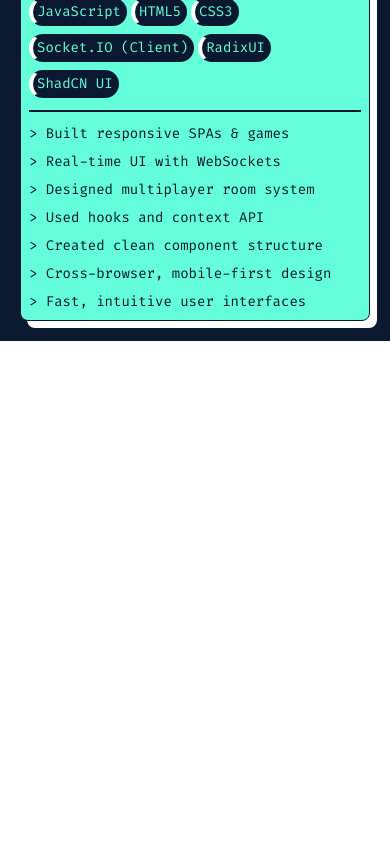
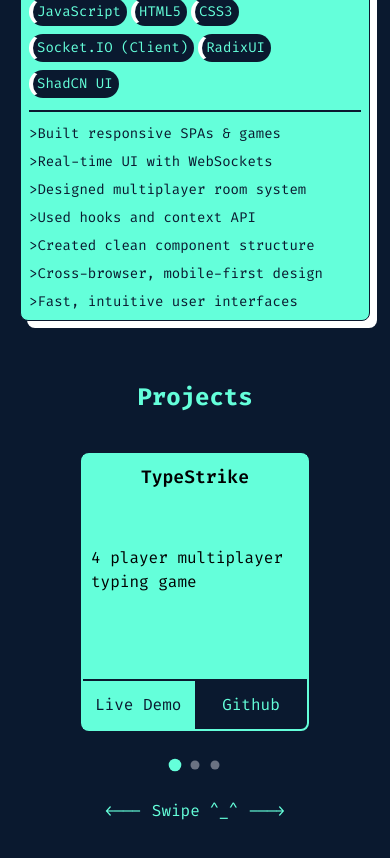
Before and after one commit to KrishnaGavali/krishna, a React (Vite) app: page / in a window 390 px wide. Shown: the part 1420-2278 px from the top of the page. Before the commit the page ends 1761 px from the top, so only its background shows below. Built offline with nearby package versions, Linux system fonts and the light colour scheme.

Commit message:
project section completed

```diff
--- a/src/Components/Home/Navbar.jsx
+++ b/src/Components/Home/Navbar.jsx
@@ -20,8 +20,6 @@ const Navbar = () => {
     } else {
       setScrolledStyle("");
     }
-
-    console.log(latest);
   });
 
   const navItems = [
--- /dev/null
+++ b/src/Components/Home/ProjectsLg.jsx
@@ -0,0 +1,207 @@
+import React, { useRef, useState } from "react";
+import "../../font.css";
+import { AnimatePresence, motion } from "motion/react";
+
+const ProjectCard = ({ index, title, desc, points, github, livelink }) => {
+  return (
+    <motion.div
+      className="border-2 border-[#64ffda] rounded-lg hover:rounded-sm"
+      initial={{
+        scale: 0.5,
+      }}
+      whileHover={{
+        boxShadow: "7px 7px 0px 0px white",
+        scale: 1.1,
+        transition: {
+          delay: 0,
+          duration: 0.3,
+        },
+      }}
+      animate={{
+        scale: 1,
+        transition: {
+          delay: 0.2 * index,
+          duration: 0.3,
+        },
+      }}
+      viewport={{ once: true }}
+    >
+      <div className="flex flex-col bg-[#64ffda] h-56 w-56 p-2 items-center justify-between hover:bg-[#25fac8]">
+        <p className="text-center text-lg font-semibold">{title}</p>
+        <p className="h-[60%]">{desc}</p>
+      </div>
+      <div className="w-full flex justify-between items-center border-t-2 border-[#0a192f] ">
+        <motion.a
+          href={livelink}
+          className="w-1/2 p-3 bg-[#64ffda] text-[#0a192f]"
+          whileHover={{
+            backgroundColor: "#0a192f",
+            color: "#64ffda",
+            borderTopColor: "#64ffda",
+            borderRight: "2px solid #64ffda",
+          }}
+        >
+          <p className="">Live Demo</p>
+        </motion.a>
+        <motion.a
+          href={github}
+          className="w-1/2 p-3 text-[#64ffda] text-center"
+          whileHover={{
+            color: "white",
+          }}
+          whileTap={{
+            scale: 0.9,
+          }}
+        >
+          <p className="">Github</p>
+        </motion.a>
+      </div>
+    </motion.div>
+  );
+};
+
+const ProjectsLg = () => {
+  const projectData = [
+    {
+      title: "TypeStrike",
+      description: "4 player multiplayer typing game",
+      points: "really good",
+      github: "ghishgsdig",
+      livelink: "hgidshgois",
+    },
+    {
+      title: "Chitrush",
+      description: "8 player multiplayer card game",
+      points: "really good",
+      github: "https://www.github.com",
+      livelink: "hgidshgois",
+    },
+    {
+      title: "Campus Connect",
+      description: "Building...",
+      points: "really good",
+      github: "ghishgsdig",
+      livelink: "hgidshgois",
+    },
+  ];
+
+  return (
+    <div className="fira-code w-full my-5 mb-20">
+      <div className="text-center my-10  text-[#64ffda] text-2xl font-extrabold">
+        <h1 className="">Projects</h1>
+      </div>
+      <div className="w-2/3 flex flex-row flex-wrap mx-auto items-center justify-center gap-7">
+        {projectData.map((data, index) => {
+          return (
+            <ProjectCard
+              key={data.title}
+              index={index}
+              title={data.title}
+              desc={data.description}
+              points={data.points}
+              github={data.github}
+              livelink={data.livelink}
+            />
+          );
+        })}
+      </div>
+    </div>
+  );
+};
+
+const ProjectSSm = () => {
+  const projectData = [
+    {
+      title: "TypeStrike",
+      description: "4 player multiplayer typing game",
+      points: "really good",
+      github: "ghishgsdig",
+      livelink: "hgidshgois",
+    },
+    {
+      title: "Chitrush",
+      description: "8 player multiplayer card game",
+      points: "really good",
+      github: "https://www.github.com",
+      livelink: "hgidshgois",
+    },
+    {
+      title: "Campus Connect",
+      description: "Building...",
+      points: "really good",
+      github: "ghishgsdig",
+      livelink: "hgidshgois",
+    },
+  ];
+
+  const [cardIndex, setCardIndex] = useState(0);
+  const [direction, setDirection] = useState(0);
+  const touchStartX = useRef(null);
+
+  const handleTouchStart = (e) => {
+    touchStartX.current = e.touches[0].clientX;
+    console.log("Swipe Start");
+  };
+
+  const handleTouchEnd = (e) => {
+    const touchEndX = e.changedTouches[0].clientX;
+    const delta = touchEndX - touchStartX.current;
+
+    if (delta > 50 && cardIndex > 0) {
+      // Swipe right
+      setDirection(-1);
+      setCardIndex((prev) => prev - 1);
+    } else if (delta < -50 && cardIndex < projectData.length - 1) {
+      // Swipe left
+      setDirection(1);
+      setCardIndex((prev) => prev + 1);
+    }
+
+    console.log("Swipe End");
+  };
+
+  return (
+    <div className="fira-code w-full my-5 mb-20">
+      <div className="text-center my-10  text-[#64ffda] text-2xl font-extrabold">
+        <h1 className="">Projects</h1>
+      </div>
+      <div className="w-2/3 flex flex-row flex-wrap mx-auto items-center justify-center gap-7">
+        <motion.div
+          className=""
+          onTouchStart={handleTouchStart}
+          onTouchEnd={handleTouchEnd}
+        >
+          <AnimatePresence mode="wait">
+            <ProjectCard
+              key={projectData[cardIndex].title}
+              title={projectData[cardIndex].title}
+              desc={projectData[cardIndex].description}
+              points={projectData[cardIndex].points}
+              github={projectData[cardIndex].github}
+              livelink={projectData[cardIndex].livelink}
+            />
+          </AnimatePresence>
+
+          <div className=" flex flex-row items-center justify-center my-7 gap-2">
+            {projectData.map((data, index) => (
+              <div
+                key={data.title}
+                className={` w-3 h-3  rounded-full ${
+                  cardIndex == index
+                    ? `bg-[#64ffda] scale-105`
+                    : `bg-gray-500 scale-75`
+                } transition-all duration-300`}
+              ></div>
+            ))}
+          </div>
+
+          <div className=" text-[#64ffda] text-center">
+            {"<--- Swipe ^_^ --->"}
+          </div>
+        </motion.div>
+      </div>
+    </div>
+  );
+};
+
+export { ProjectsLg, ProjectSSm };
--- a/src/Components/Home/SkillsLG.jsx
+++ b/src/Components/Home/Skills.jsx
@@ -1,6 +1,7 @@
 import React, { useState } from "react";
 import "../../font.css";
 import { AnimatePresence, motion } from "framer-motion";
+import { div } from "motion/react-client";
 
 // Animations ✨
 const cardVariant = {
@@ -49,16 +50,18 @@ const SkillCard = ({ title, skills, points }) => (
     </div>
     <div className="mt-3 flex flex-col gap-2">
       {points.map((points) => (
-        <motion.p key={points} className="text-sm">
-          <span className="text-[#0a192f]">{"> "}</span>
-          {points}
-        </motion.p>
+        <div className="flex flex-row">
+          <span className="text-[#0a192f] inline">{"> "}</span>
+          <motion.p key={points} className="text-sm inline">
+            {points}
+          </motion.p>
+        </div>
       ))}
     </div>
   </motion.div>
 );
 
-const SkillsLG = () => {
+const Skills = () => {
   const [currentTab, setCurrentTab] = useState("frontend");
 
   // All your skill sets in one clean object
@@ -96,19 +99,13 @@ const SkillsLG = () => {
         "REST APIs",
         "Redis (Upstash)",
         "Socket.IO (Server)",
-        "FastAPI",
-        "PyMongo",
         "JWT Authentication",
-        "Python",
-        "OpenCV",
-        "CNN (Image Classification)",
       ],
       points: [
         "Built REST & socket servers",
         "Session storage with Redis",
         "JWT for secure login",
         "FastAPI for ML tools",
-        "Used CNN for classification",
         "Handled room matchmaking logic",
         "Connected and Handled MongoDB  with backend",
         "Tested APIs using Postman",
@@ -136,8 +133,6 @@ const SkillsLG = () => {
         "Managed apps using PM2",
         "Edited configs with Vim",
         "Linux CLI for deployment",
-        "Git for version control",
-        "Updated live builds easily",
       ],
     },
   };
@@ -212,4 +207,4 @@ const SkillsLG = () => {
   );
 };
 
-export default SkillsLG;
+export default Skills;
--- a/src/Pages/Home.jsx
+++ b/src/Pages/Home.jsx
@@ -5,7 +5,8 @@ import { Link } from "react-router";
 import HomeScreen from "../Components/Home/HomeScreen";
 import Navbar from "../Components/Home/Navbar";
 import AboutMeSection from "../Components/Home/AboutMeSection";
-import SkillsLG from "../Components/Home/SkillsLG";
+import Skills from "../Components/Home/Skills";
+import { ProjectsLg, ProjectSSm } from "../Components/Home/ProjectsLg";
 
 const Home = () => {
   return (
@@ -14,7 +15,13 @@ const Home = () => {
         <Navbar />
         <HomeScreen />
         <AboutMeSection />
-        <SkillsLG />
+        <Skills />
+        <div className="w-full h-full hidden md:block">
+          <ProjectsLg />
+        </div>
+        <div className="w-full h-full block md:hidden">
+          <ProjectSSm />
+        </div>
       </AnimatePresence>
     </div>
   );
--- a/src/output.css
+++ b/src/output.css
@@ -7,11 +7,10 @@
       "Segoe UI Emoji", "Segoe UI Symbol", "Noto Color Emoji";
     --font-mono: ui-monospace, SFMono-Regular, Menlo, Monaco, Consolas, "Liberation Mono",
       "Courier New", monospace;
-    --color-red-600: oklch(57.7% 0.245 27.325);
-    --color-amber-300: oklch(87.9% 0.169 91.605);
-    --color-amber-700: oklch(55.5% 0.163 48.998);
     --color-slate-500: oklch(55.4% 0.046 257.417);
     --color-gray-400: oklch(70.7% 0.022 261.325);
+    --color-gray-500: oklch(55.1% 0.027 264.364);
+    --color-gray-600: oklch(44.6% 0.03 256.802);
     --color-white: #fff;
     --spacing: 0.25rem;
     --container-xs: 20rem;
@@ -42,9 +41,7 @@
     --radius-sm: 0.25rem;
     --radius-md: 0.375rem;
     --radius-lg: 0.5rem;
-    --radius-2xl: 1rem;
     --ease-in-out: cubic-bezier(0.4, 0, 0.2, 1);
-    --blur-2xl: 40px;
     --default-transition-duration: 150ms;
     --default-transition-timing-function: cubic-bezier(0.4, 0, 0.2, 1);
     --default-font-family: var(--font-sans);
@@ -227,14 +224,23 @@
   .z-50 {
     z-index: 50;
   }
-  .mx-5 {
-    margin-inline: calc(var(--spacing) * 5);
-  }
   .mx-auto {
     margin-inline: auto;
   }
   .my-2 {
     margin-block: calc(var(--spacing) * 2);
+  }
+  .my-3 {
+    margin-block: calc(var(--spacing) * 3);
+  }
+  .my-5 {
+    margin-block: calc(var(--spacing) * 5);
+  }
+  .my-7 {
+    margin-block: calc(var(--spacing) * 7);
+  }
+  .my-10 {
+    margin-block: calc(var(--spacing) * 10);
   }
   .mt-2 {
     margin-top: calc(var(--spacing) * 2);
@@ -272,8 +278,8 @@
   .mb-14 {
     margin-bottom: calc(var(--spacing) * 14);
   }
-  .ml-6 {
-    margin-left: calc(var(--spacing) * 6);
+  .mb-20 {
+    margin-bottom: calc(var(--spacing) * 20);
   }
   .block {
     display: block;
@@ -284,14 +290,20 @@
   .hidden {
     display: none;
   }
+  .inline {
+    display: inline;
+  }
   .table {
     display: table;
+  }
+  .h-1 {
+    height: calc(var(--spacing) * 1);
   }
   .h-3 {
     height: calc(var(--spacing) * 3);
   }
-  .h-3\/4 {
-    height: calc(3/4 * 100%);
+  .h-5 {
+    height: calc(var(--spacing) * 5);
   }
   .h-6 {
     height: calc(var(--spacing) * 6);
@@ -299,8 +311,11 @@
   .h-16 {
     height: calc(var(--spacing) * 16);
   }
-  .h-96 {
-    height: calc(var(--spacing) * 96);
+  .h-56 {
+    height: calc(var(--spacing) * 56);
+  }
+  .h-\[60\%\] {
+    height: 60%;
   }
   .h-\[690px\] {
     height: 690px;
@@ -311,14 +326,23 @@
   .h-screen {
     height: 100vh;
   }
-  .w-0 {
-    width: calc(var(--spacing) * 0);
-  }
   .w-1 {
     width: calc(var(--spacing) * 1);
   }
   .w-1\/2 {
     width: calc(1/2 * 100%);
+  }
+  .w-2 {
+    width: calc(var(--spacing) * 2);
+  }
+  .w-2\/3 {
+    width: calc(2/3 * 100%);
+  }
+  .w-3 {
+    width: calc(var(--spacing) * 3);
+  }
+  .w-5 {
+    width: calc(var(--spacing) * 5);
   }
   .w-6 {
     width: calc(var(--spacing) * 6);
@@ -328,6 +352,9 @@
   }
   .w-32 {
     width: calc(var(--spacing) * 32);
+  }
+  .w-56 {
+    width: calc(var(--spacing) * 56);
   }
   .w-fit {
     width: fit-content;
@@ -346,6 +373,24 @@
   }
   .border-collapse {
     border-collapse: collapse;
+  }
+  .scale-75 {
+    --tw-scale-x: 75%;
+    --tw-scale-y: 75%;
+    --tw-scale-z: 75%;
+    scale: var(--tw-scale-x) var(--tw-scale-y);
+  }
+  .scale-95 {
+    --tw-scale-x: 95%;
+    --tw-scale-y: 95%;
+    --tw-scale-z: 95%;
+    scale: var(--tw-scale-x) var(--tw-scale-y);
+  }
+  .scale-105 {
+    --tw-scale-x: 105%;
+    --tw-scale-y: 105%;
+    --tw-scale-z: 105%;
+    scale: var(--tw-scale-x) var(--tw-scale-y);
   }
   .cursor-pointer {
     cursor: pointer;
@@ -386,6 +431,12 @@
   .gap-3 {
     gap: calc(var(--spacing) * 3);
   }
+  .gap-5 {
+    gap: calc(var(--spacing) * 5);
+  }
+  .gap-7 {
+    gap: calc(var(--spacing) * 7);
+  }
   .space-y-1 {
     :where(& > :not(:last-child)) {
       --tw-space-y-reverse: 0;
@@ -415,9 +466,6 @@
   .rounded-md {
     border-radius: var(--radius-md);
   }
-  .rounded-sm {
-    border-radius: var(--radius-sm);
-  }
   .border {
     border-style: var(--tw-border-style);
     border-width: 1px;
@@ -425,6 +473,10 @@
   .border-2 {
     border-style: var(--tw-border-style);
     border-width: 2px;
+  }
+  .border-t-2 {
+    border-top-style: var(--tw-border-style);
+    border-top-width: 2px;
   }
   .border-b-2 {
     border-bottom-style: var(--tw-border-style);
@@ -438,10 +490,6 @@
     border-left-style: var(--tw-border-style);
     border-left-width: 4px;
   }
-  .border-l-8 {
-    border-left-style: var(--tw-border-style);
-    border-left-width: 8px;
-  }
   .border-\[\#0a192f\] {
     border-color: #0a192f;
   }
@@ -454,9 +502,6 @@
   .border-transparent {
     border-color: transparent;
   }
-  .border-white {
-    border-color: var(--color-white);
-  }
   .border-l-white {
     border-left-color: var(--color-white);
   }
@@ -466,8 +511,11 @@
   .bg-\[\#64ffda\] {
     background-color: #64ffda;
   }
-  .bg-amber-700 {
-    background-color: var(--color-amber-700);
+  .bg-gray-500 {
+    background-color: var(--color-gray-500);
+  }
+  .bg-gray-600 {
+    background-color: var(--color-gray-600);
   }
   .bg-transparent {
     background-color: transparent;
@@ -477,9 +525,6 @@
   }
   .p-0\.5 {
     padding: calc(var(--spacing) * 0.5);
-  }
-  .p-1 {
-    padding: calc(var(--spacing) * 1);
   }
   .p-2 {
     padding: calc(var(--spacing) * 2);
@@ -609,10 +654,6 @@
     --tw-shadow: 0px 0px 25px 0px var(--tw-shadow-color, #64ffda);
     box-shadow: var(--tw-inset-shadow), var(--tw-inset-ring-shadow), var(--tw-ring-offset-shadow), var(--tw-ring-shadow), var(--tw-shadow);
   }
-  .shadow-\[5px_5px_0px_0px_white\] {
-    --tw-shadow: 5px 5px 0px 0px var(--tw-shadow-color, white);
-    box-shadow: var(--tw-inset-shadow), var(--tw-inset-ring-shadow), var(--tw-ring-offset-shadow), var(--tw-ring-shadow), var(--tw-shadow);
-  }
   .shadow-\[7px_7px_0px_0px_white\] {
     --tw-shadow: 7px 7px 0px 0px var(--tw-shadow-color, white);
     box-shadow: var(--tw-inset-shadow), var(--tw-inset-ring-shadow), var(--tw-ring-offset-shadow), var(--tw-ring-shadow), var(--tw-shadow);
@@ -640,10 +681,6 @@
     transition-timing-function: var(--tw-ease, var(--default-transition-timing-function));
     transition-duration: var(--tw-duration, var(--default-transition-duration));
   }
-  .duration-200 {
-    --tw-duration: 200ms;
-    transition-duration: 200ms;
-  }
   .duration-250 {
     --tw-duration: 250ms;
     transition-duration: 250ms;
@@ -656,18 +693,10 @@
     --tw-ease: var(--ease-in-out);
     transition-timing-function: var(--ease-in-out);
   }
-  .hover\:border-2 {
+  .hover\:rounded-sm {
     &:hover {
       @media (hover: hover) {
-        border-style: var(--tw-border-style);
-        border-width: 2px;
-      }
-    }
-  }
-  .hover\:border-\[\#0a192f\] {
-    &:hover {
-      @media (hover: hover) {
-        border-color: #0a192f;
+        border-radius: var(--radius-sm);
       }
     }
   }
@@ -685,10 +714,10 @@
       }
     }
   }
-  .hover\:bg-transparent {
+  .hover\:bg-\[\#25fac8\] {
     &:hover {
       @media (hover: hover) {
-        background-color: transparent;
+        background-color: #25fac8;
       }
     }
   }
@@ -696,14 +725,6 @@
     &:hover {
       @media (hover: hover) {
         color: #64ffda;
-      }
-    }
-  }
-  .hover\:shadow-\[7px_7px_0px_0px_white\] {
-    &:hover {
-      @media (hover: hover) {
-        --tw-shadow: 7px 7px 0px 0px var(--tw-shadow-color, white);
-        box-shadow: var(--tw-inset-shadow), var(--tw-inset-ring-shadow), var(--tw-ring-offset-shadow), var(--tw-ring-shadow), var(--tw-shadow);
       }
     }
   }
@@ -726,11 +747,6 @@
   .md\:mt-10 {
     @media (width >= 48rem) {
       margin-top: calc(var(--spacing) * 10);
-    }
-  }
-  .md\:mr-2 {
-    @media (width >= 48rem) {
-      margin-right: calc(var(--spacing) * 2);
     }
   }
   .md\:mb-10 {
@@ -766,26 +782,6 @@
   .md\:w-1\/2 {
     @media (width >= 48rem) {
       width: calc(1/2 * 100%);
-    }
-  }
-  .md\:w-1\/3 {
-    @media (width >= 48rem) {
-      width: calc(1/3 * 100%);
-    }
-  }
-  .md\:w-2\/3 {
-    @media (width >= 48rem) {
-      width: calc(2/3 * 100%);
-    }
-  }
-  .md\:w-3\/4 {
-    @media (width >= 48rem) {
-      width: calc(3/4 * 100%);
-    }
-  }
-  .md\:w-\[75\%\] {
-    @media (width >= 48rem) {
-      width: 75%;
     }
   }
   .md\:w-\[90\%\] {
@@ -896,12 +892,6 @@
       line-height: var(--tw-leading, var(--text-4xl--line-height));
     }
   }
-  .md\:text-base {
-    @media (width >= 48rem) {
-      font-size: var(--text-base);
-      line-height: var(--tw-leading, var(--text-base--line-height));
-    }
-  }
   .md\:text-lg {
     @media (width >= 48rem) {
       font-size: var(--text-lg);
@@ -982,12 +972,6 @@
       line-height: var(--tw-leading, var(--text-base--line-height));
     }
   }
-  .lg\:text-lg {
-    @media (width >= 64rem) {
-      font-size: var(--text-lg);
-      line-height: var(--tw-leading, var(--text-lg--line-height));
-    }
-  }
   .lg\:text-xl {
     @media (width >= 64rem) {
       font-size: var(--text-xl);
@@ -1000,6 +984,21 @@
       line-height: var(--tw-leading, var(--text-6xl--line-height));
     }
   }
+}
+@property --tw-scale-x {
+  syntax: "*";
+  inherits: false;
+  initial-value: 1;
+}
+@property --tw-scale-y {
+  syntax: "*";
+  inherits: false;
+  initial-value: 1;
+}
+@property --tw-scale-z {
+  syntax: "*";
+  inherits: false;
+  initial-value: 1;
 }
 @property --tw-space-y-reverse {
   syntax: "*";
@@ -1101,6 +1100,9 @@
 @layer properties {
   @supports ((-webkit-hyphens: none) and (not (margin-trim: inline))) or ((-moz-orient: inline) and (not (color:rgb(from red r g b)))) {
     *, ::before, ::after, ::backdrop {
+      --tw-scale-x: 1;
+      --tw-scale-y: 1;
+      --tw-scale-z: 1;
       --tw-space-y-reverse: 0;
       --tw-border-style: solid;
       --tw-font-weight: initial;
```
Also changed, not shown: src/Components/SkillsComponents/FrontendSection.jsx (deleted, +0 -11 lines).
